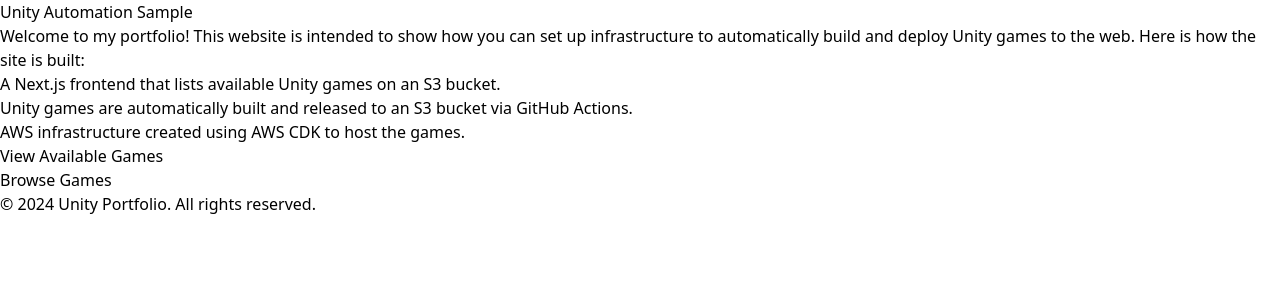
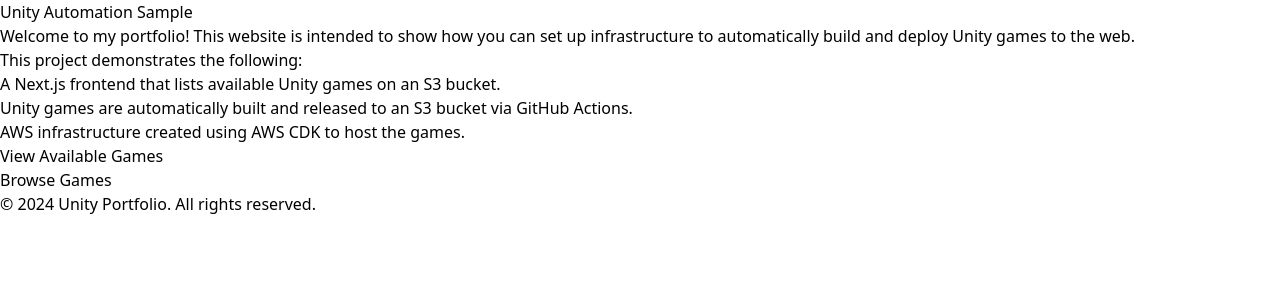
Before and after one commit to PixelPianist/UnityPortfolio, a Next.js app in the folder website/: page / in a window 1280 px wide. Shown: the top 300 px of the page. Built offline with nearby package versions, Linux system fonts and the light colour scheme.

Commit message:
refactor(website): move header stuff into a component

```diff
--- /dev/null
+++ b/website/src/components/Header.tsx
@@ -0,0 +1,17 @@
+import React from 'react';
+
+interface HeaderProps {
+    title: string;
+    subtitle: string;
+}
+
+const Header: React.FC<HeaderProps> = ({ title, subtitle }) => {
+    return (
+        <header className="container mx-auto p-6 text-center">
+            <h1 className="text-4xl md:text-5xl font-bold mb-4">{title}</h1>
+            <p className="text-gray-300 max-w-2xl mx-auto">{subtitle}</p>
+        </header>
+    );
+};
+
+export default Header;
--- a/website/src/pages/index.tsx
+++ b/website/src/pages/index.tsx
@@ -1,18 +1,18 @@
 import React from 'react';
 import Link from 'next/link';
+import Header from '@components/Header';
 
 const IndexPage = () => {
     return (
         <div>
             {/* Header */}
-            <header className="container mx-auto p-6">
-                <h1 className="text-4xl md:text-5xl font-bold mb-4 text-center">
-                    Unity Automation Sample
-                </h1>
-                <p className="text-gray-300 max-w-2xl mx-auto">
-                    Welcome to my portfolio! This website is intended to show how you can set up infrastructure to
-                    automatically build and deploy Unity games to the web.
-                    Here is how the site is built:
+            <Header
+                title="Unity Automation Sample"
+                subtitle="Welcome to my portfolio! This website is intended to show how you can set up infrastructure
+                to automatically build and deploy Unity games to the web."
+            />
+            <p className="text-gray-100 max-w-2xl mx-auto mt-4">
+                This project demonstrates the following:
             </p>
             <ul className="text-gray-100 max-w-2xl mx-auto mt-4 list-disc list-inside pl-4">
                 <li className="mb-2 text-gray-100">
@@ -25,7 +25,6 @@
                     AWS infrastructure created using AWS CDK to host the games.
                 </li>
             </ul>
-            </header>
 
             {/* Main Content */}
             <main className="flex-grow container mx-auto p-6">
```
Also changed, not shown: website/src/pages/games.tsx (+6 -9 lines), website/src/pages/games/[game].tsx (+5 -6 lines). Lines whose indentation alone changed are shown as unchanged.
